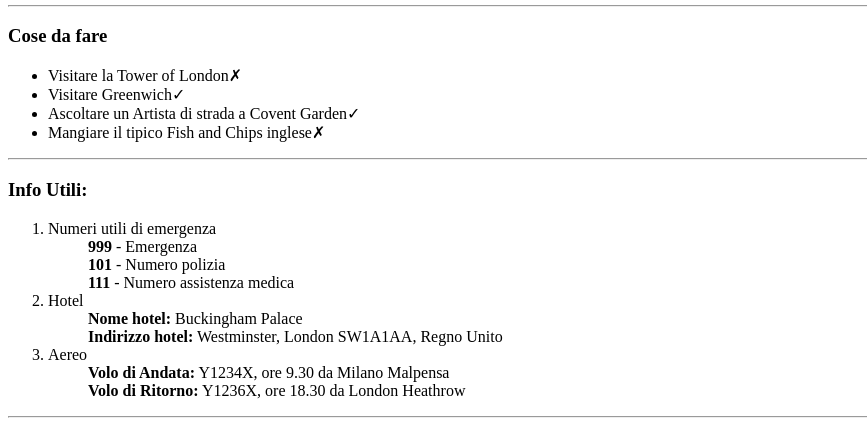
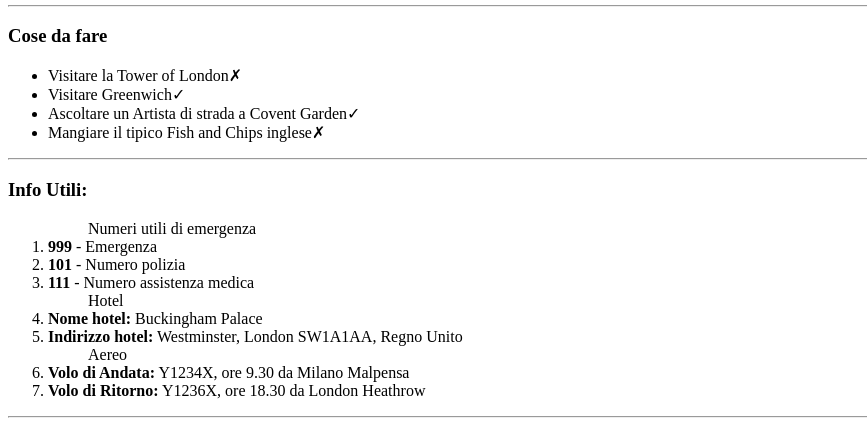
Before and after one commit to dulcetiseduce1/html-london-trip, a plain HTML site: page index.html in a window 1280 px wide. Shown: the part 863-1296 px from the top of the page, without its empty margins (0-867 px from the left). Drawn offline with Linux system fonts and the light colour scheme.

Commit message:
fix ul list

```diff
--- a/index.html
+++ b/index.html
@@ -77,18 +77,18 @@
     <section id="info">
     <h3>Info Utili:</h3>
     <ol>
-        <li>Numeri utili di emergenza</li>
-        <ul><strong>999</strong> - Emergenza</ul>
-        <ul><strong>101</strong> - Numero polizia</ul>
-        <ul><strong>111</strong> - Numero assistenza medica</ul>
+        <ul>Numeri utili di emergenza</ul>
+        <li><strong>999</strong> - Emergenza</li>
+        <li><strong>101</strong> - Numero polizia</li>
+        <li><strong>111</strong> - Numero assistenza medica</li>
 
-        <li>Hotel</li>
-        <ul><strong>Nome hotel:</strong> Buckingham Palace</ul>
-        <ul><strong>Indirizzo hotel:</strong> Westminster, London SW1A1AA, Regno Unito</ul>
+        <ul>Hotel</ul>
+        <li><strong>Nome hotel:</strong> Buckingham Palace</li>
+        <li><strong>Indirizzo hotel:</strong> Westminster, London SW1A1AA, Regno Unito</li>
 
-        <li>Aereo</li>
-        <ul><strong>Volo di Andata:</strong> Y1234X, ore 9.30 da Milano Malpensa</ul>
-        <ul><strong>Volo di Ritorno:</strong> Y1236X, ore 18.30 da London Heathrow</ul>
+        <ul>Aereo</ul>
+        <li><strong>Volo di Andata:</strong> Y1234X, ore 9.30 da Milano Malpensa</li>
+        <li><strong>Volo di Ritorno:</strong> Y1236X, ore 18.30 da London Heathrow</li>
     </ol>
     <hr />
 
```
